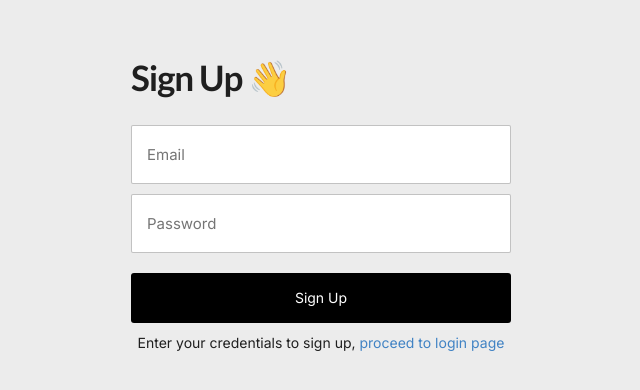
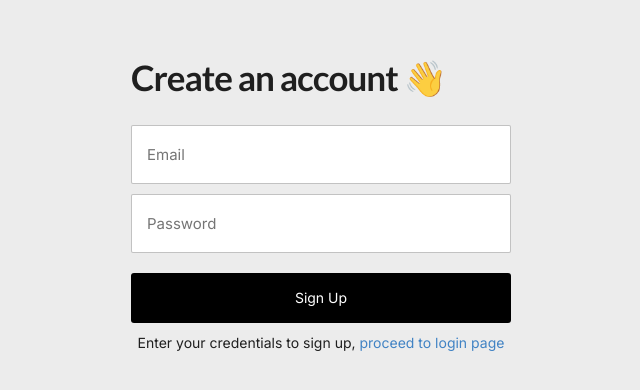
Before and after one commit to kyrylolvov/login-signup, a React (Create React App) app: page / in a window 1280 px wide. Shown: the part 196-586 px from the top of the page, without its empty margins (319-959 px from the left). Built offline with nearby package versions, Linux system fonts and the light colour scheme.

Commit message:
Update SignUp.js

```diff
--- a/src/components/SignUp.js
+++ b/src/components/SignUp.js
@@ -24,7 +24,7 @@ const SignUp = () => {
   return (
     <div className="login">
       <form className="login__form">
-        <h1>Sign Up 👋</h1>
+        <h1>Create an account 👋</h1>
         <input
           type="email"
           placeholder="Email"
```
